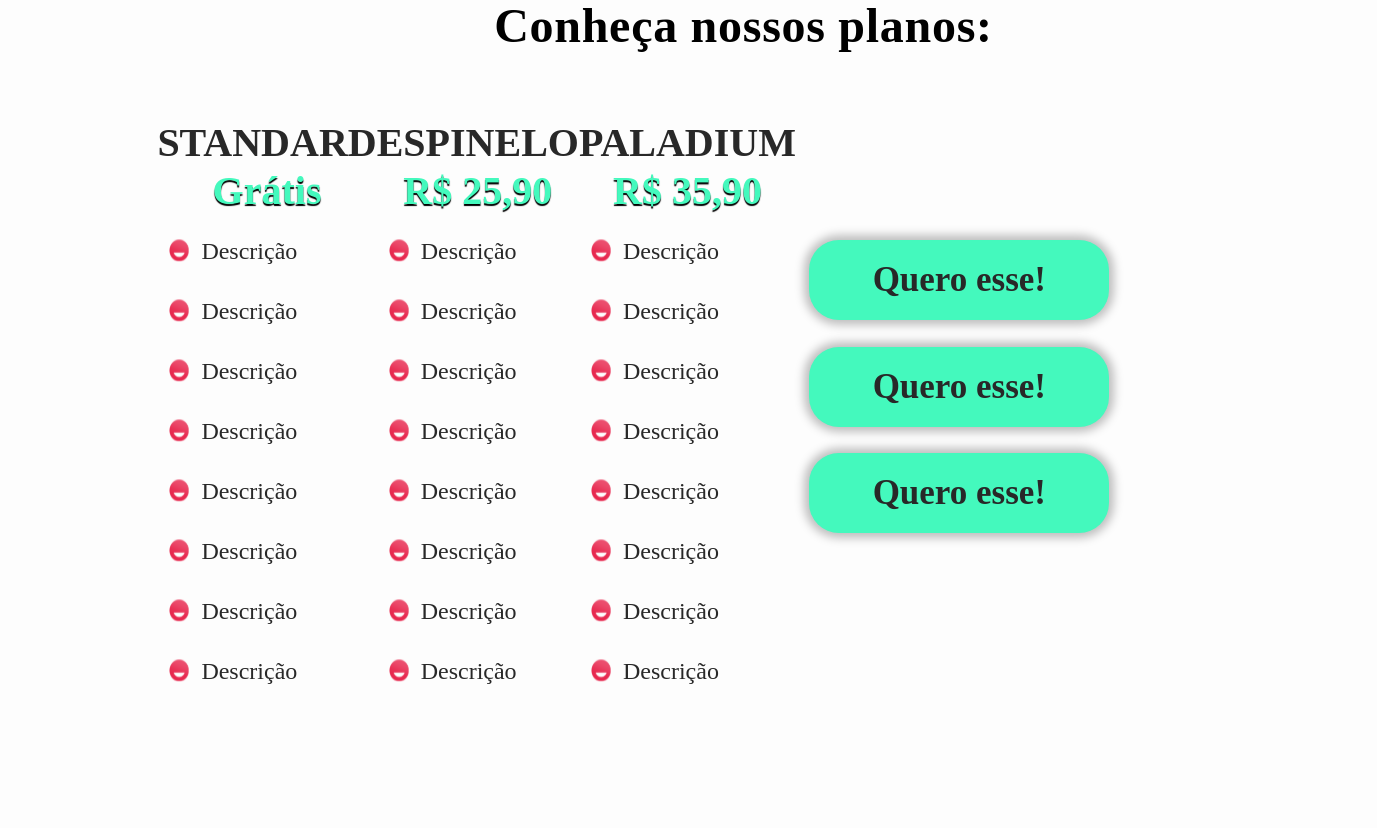
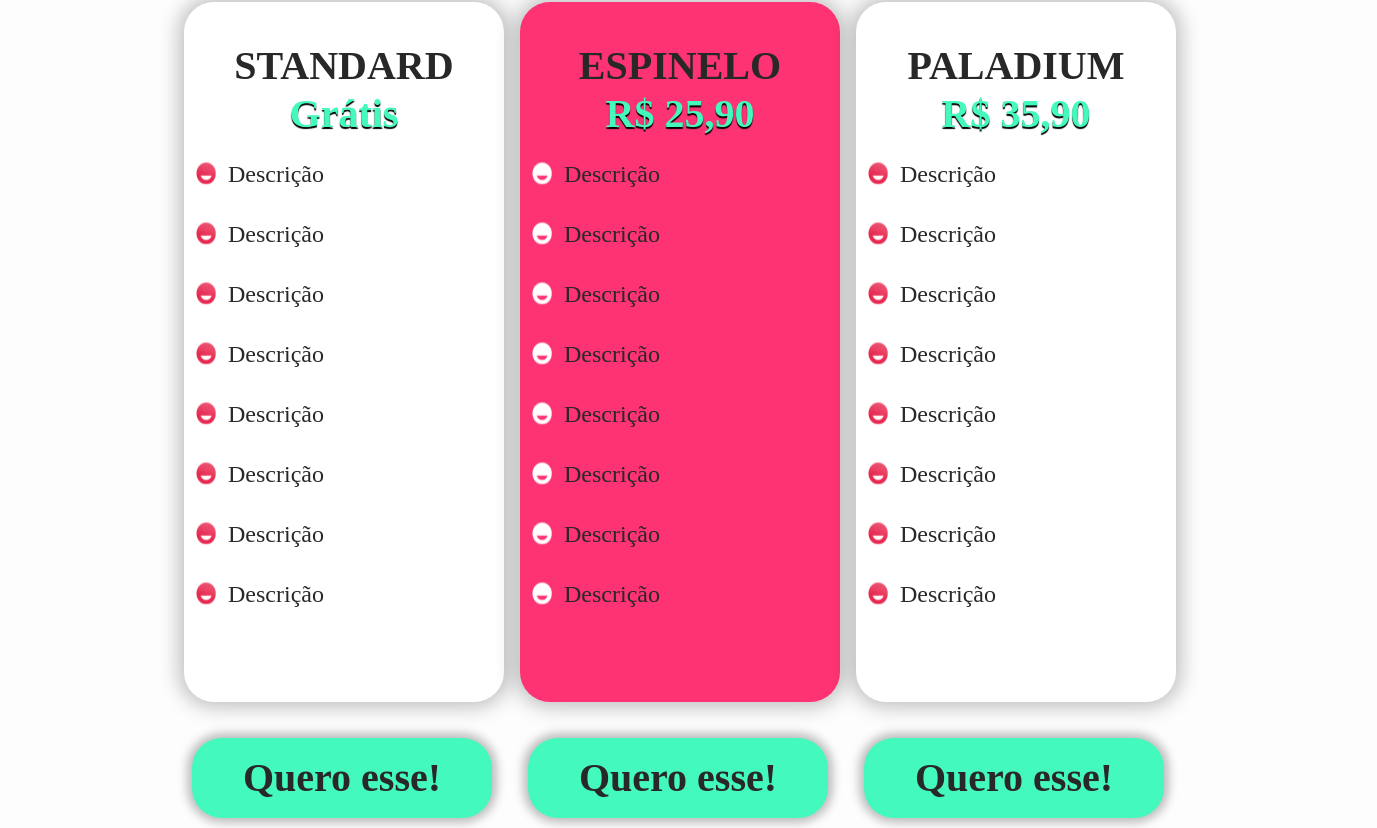
Before and after one commit to Jello-Education/front_blog, a Next.js app: page /telaassinatura in a window 1280 px wide. Shown: the part 1012-1840 px from the top of the page, 1377 px wide, since content can reach past the window. Built offline with nearby package versions, Linux system fonts and the light colour scheme.

Commit message:
Respansivo completo

```diff
--- a/src/pages/telaassinatura/index.tsx
+++ b/src/pages/telaassinatura/index.tsx
@@ -26,7 +26,9 @@ const TelaAssinatura: React.FC = () => {
               diferente, mas com foco no seu objetivo.
             </p>
             <Botao>
+              <div>
               <button className="button-top">Ver Planos</button>
+              </div>
             </Botao>
           </div>
 
@@ -104,6 +106,11 @@ const TelaAssinatura: React.FC = () => {
                 Descrição
               </li>
             </ul>
+            <Botao>
+            <div>
+              <button className="button-planos">Quero esse!</button>
+            </div>
+            </Botao>
           </div>
 
           <div className="planoRosa">
@@ -114,6 +121,7 @@ const TelaAssinatura: React.FC = () => {
               <li>
                 {" "}
                 <img
+                  className="icon-branco"
                   src="/SIMBOLO DEGRADE.svg"
                   alt="Logo em minuatura da Jello"
                 ></img>
@@ -122,6 +130,7 @@ const TelaAssinatura: React.FC = () => {
               <li>
                 {" "}
                 <img
+                   className="icon-branco"
                   src="/SIMBOLO DEGRADE.svg"
                   alt="Logo em minuatura da Jello"
                 ></img>
@@ -130,6 +139,7 @@ const TelaAssinatura: React.FC = () => {
               <li>
                 {" "}
                 <img
+                   className="icon-branco"
                   src="/SIMBOLO DEGRADE.svg"
                   alt="Logo em minuatura da Jello"
                 ></img>
@@ -138,6 +148,7 @@ const TelaAssinatura: React.FC = () => {
               <li>
                 {" "}
                 <img
+                   className="icon-branco"
                   src="/SIMBOLO DEGRADE.svg"
                   alt="Logo em minuatura da Jello"
                 ></img>
@@ -146,6 +157,7 @@ const TelaAssinatura: React.FC = () => {
               <li>
                 {" "}
                 <img
+                   className="icon-branco"
                   src="/SIMBOLO DEGRADE.svg"
                   alt="Logo em minuatura da Jello"
                 ></img>
@@ -154,6 +166,7 @@ const TelaAssinatura: React.FC = () => {
               <li>
                 {" "}
                 <img
+                   className="icon-branco"
                   src="/SIMBOLO DEGRADE.svg"
                   alt="Logo em minuatura da Jello"
                 ></img>
@@ -162,6 +175,7 @@ const TelaAssinatura: React.FC = () => {
               <li>
                 {" "}
                 <img
+                 className="icon-branco"
                   src="/SIMBOLO DEGRADE.svg"
                   alt="Logo em minuatura da Jello"
                 ></img>
@@ -170,13 +184,22 @@ const TelaAssinatura: React.FC = () => {
               <li>
                 {" "}
                 <img
+                 className="icon-branco"
                   src="/SIMBOLO DEGRADE.svg"
                   alt="Logo em minuatura da Jello"
                 ></img>
                 Descrição
               </li>
+
             </ul>
+            <Botao>
+            <div>
+              <button className="button-planos">Quero esse!</button>
+            </div>
+            </Botao>
           </div>
+
+
 
           <div className="planoBranco">
             {" "}
@@ -248,23 +271,13 @@ const TelaAssinatura: React.FC = () => {
                 Descrição
               </li>
             </ul>
+            <Botao>
+            <div>
+              <button className="button-planos">Quero esse!</button>
+            </div>
+            </Botao>
           </div>
         </Planos>
-
-        <Botao>
-          <div>
-            <button className="button-left">
-              <h2>Quero esse!</h2>
-            </button>
-            <button className="button-center">
-              <h2>Quero esse!</h2>
-            </button>
-            <button className="button-right">
-              <h2>Quero esse!</h2>
-            </button>
-          </div>
-        </Botao>
-
         <Extra>
           <img
             className="extra-01"
--- a/src/styles/signatureStyles.ts
+++ b/src/styles/signatureStyles.ts
@@ -4,55 +4,61 @@ export const Planos = styled.div`
   display: flex;
   flex-wrap: nowrap;
   align-items: center;
-  justify-content: space-between;
-
-  @media (max-width: 1000px) {
-    justify-content: center;
 
     @media (max-width: 600px) {
       flex-direction: column;
       gap: 10em;
     }
-
     .planoBranco {
       margin: 0 1em;
-      width: 340px;
+      width: 320px;
       height: 700px;
+
       background: #ffffff;
       box-shadow: 0px 0px 20px 5px rgba(0, 0, 0, 0.25);
       border-radius: 30px;
+
+      position: relative;
+      left: 1em;
+
     }
-
     .planoRosa {
-      width: 340px;
+      width: 320px;
       height: 700px;
 
       background: #fd3373;
       box-shadow: 0px 0px 20px 5px rgba(0, 0, 0, 0.25);
       border-radius: 30px;
+
+      position: relative;
+      left: 1em;
     }
 
-    @media (min-width: 768px) {
+    @media (min-width: 360px) and (max-width: 600px) {
+    }
+    .planoBranco,
+    .planoRosa {
+
+      left: 8.5em;
+    }
+
+    @media (min-width: 768px) and (max-width: 900px) {
       .planoBranco,
       .planoRosa {
-        position: relative;
-        left: 13em;
-
-        width: 300px;
+        left: 11em;
       }
     }
 
-    @media (min-width: 1024px) {
-    }
+    @media (min-width: 1000px) {
+
     .planoBranco,
     .planoRosa {
-      position: relative;
-      left: 8em;
+      left: 2.5em;
 
-      width: 320px;
     }
   }
 
+  }
   .planoTitulo {
     margin-top: 1em;
     font-family: Montserrat;
@@ -61,12 +67,9 @@ export const Planos = styled.div`
     font-size: 40px;
     line-height: 48px;
     /* or 120% */
-
     text-align: center;
-
     color: #282828;
   }
-
   .planoPreco {
     font-family: Montserrat;
     font-style: normal;
@@ -74,14 +77,10 @@ export const Planos = styled.div`
     font-size: 40px;
     line-height: 48px;
     /* or 120% */
-
     text-align: center;
-
     color: #44f9bd;
-
     text-shadow: 0px 2px 1px #000000;
   }
-
   li {
     margin-top: 0.5em;
     padding-left: 0.5em;
@@ -91,32 +90,29 @@ export const Planos = styled.div`
     font-size: 24px;
     line-height: 48px;
     /* or 200% */
-
     color: #282828;
   }
-
   img {
     position: relative;
     top: 3.5px;
     margin-right: 0.5em;
   }
+
+  .icon-branco {
+    filter: grayscale(100%) contrast(100%) invert(100%) brightness(2);
+  }
 `;
 export const Titulo = styled.div`
   img {
-    width: 1191px;
+    width: 1350px;
 
-    @media (min-width: 768px) {
-      width: 1473px;
-    }
   }
-
   h2 {
     position: absolute;
     width: 652px;
     height: 45px;
     left: 80px;
     top: 371px;
-
     font-family: Montserrat;
     font-style: normal;
     font-weight: bold;
@@ -124,27 +120,20 @@ export const Titulo = styled.div`
     line-height: 140.62%;
 
   }
-
   p {
     position: absolute;
     width: 600px;
     height: 94px;
     left: 80px;
     top: 434px;
-
     font-family: Montserrat;
     font-style: normal;
     font-weight: normal;
     font-size: 20px;
     line-height: 30px;
-
-
-
   }
-
   h1 {
     margin: 1em;
-
     font-family: Montserrat;
     font-style: normal;
     font-weight: bold;
@@ -152,41 +141,33 @@ export const Titulo = styled.div`
     line-height: 59px;
     text-align: center;
     letter-spacing: 0.015em;
-
     @media (min-width: 764px) {
       margin: 0.5em;
       position: relative;
-      left: 10em;
+      left: 8em;
       width: 18em
 }
-
 @media (min-width: 1024px) {
-  left: 8em;
+  left: 6em;
 }
     }
-
   }
-
   @media (max-width: 600px) {
     img {
       max-width: 707px;
     }
-
     h2 {
       left: 45px;
       top: 142px;
       width: 434px;
       font-size: 26px;
     }
-
-
     p {
       left: 45px;
       top: 194px;
       width: 432px;
       font-size: 23px;
     }
-
     h1 {
       width: 13em;
       position: relative;
@@ -196,11 +177,10 @@ export const Titulo = styled.div`
 `;
 
 export const Botao = styled.div`
-  .button-left,
-  .button-center,
-  .button-right {
+  .button-planos {
       display: block;
-      margin: 2em 1em;
+      margin: 3em 0.2em;
+
       width: 340px;
       height: 80px;
 
@@ -209,37 +189,26 @@ export const Botao = styled.div`
       box-shadow: 0px 0px 10px 5px rgba(0, 0, 0, 0.25);
       border-radius: 30px;
 
-      h2 {
-        font-family: Montserrat;
+      font-family: Montserrat;
         font-style: normal;
         font-weight: 600;
         font-size: 40px;
         line-height: 48px;
-
         color: #282828;
-      }
 
       @media (max-width: 600px) {
         width: 320px;
         height: 68px;
 
-        z-index: 9;
-
-        margin: 0 0 56em;
-
-        position: relative;
-        top: -119.8em;
-        left: 6em;
+        margin: 2.5em 0;
 
         h2 {
           font-size: 35px
         }
       }
-
       @media (min-width: 764px) {
         top: 138em;
         width: 300px;
-
         h2 {
           font-size: 35px;
         }
@@ -252,18 +221,15 @@ export const Botao = styled.div`
     height: 80px;
     left: 80px;
     top: 563px;
-
     border: none;
     background: #fd3373;
     border-radius: 10px;
-
     font-family: Montserrat;
     font-style: normal;
     font-weight: bold;
     font-size: 32px;
     line-height: 140.62%;
     color: #ffffff;
-
     @media (max-width: 600px) {
       width: 193px;
       height: 62px;
@@ -281,47 +247,42 @@ export const Extra = styled.div`
     height: 767px;
     left: -5em;
     top: 2.8em;
-
     @media (max-width: 600px) {
       left: 9em;
     }
   }
-
   .extra-02 {
     position: relative;
     width: 380px;
     height: 767px;
     left: 6em;
     top: 5em;
+    @media (max-width: 600px) {
+      left: 9em;
+      top: -1em;
+    }
   }
-
+  }
   @media (min-width: 768px) {
     .extra-01 {
       width: 320px;
-
       top: 7em;
       left: 8em;
     }
-
     .extra-02 {
       width: 320px;
-
       top: 9em;
       left: 17em;
     }
   }
-
   @media (min-width: 1024px) {
     .extra-01 {
       width: 325px;
-
-      left: -1em;
+      left: -6em;
     }
-
     .extra-02 {
       width: 325px;
-
-      left: 18em;
+      left: 11em;
     }
   }
 `;
```
